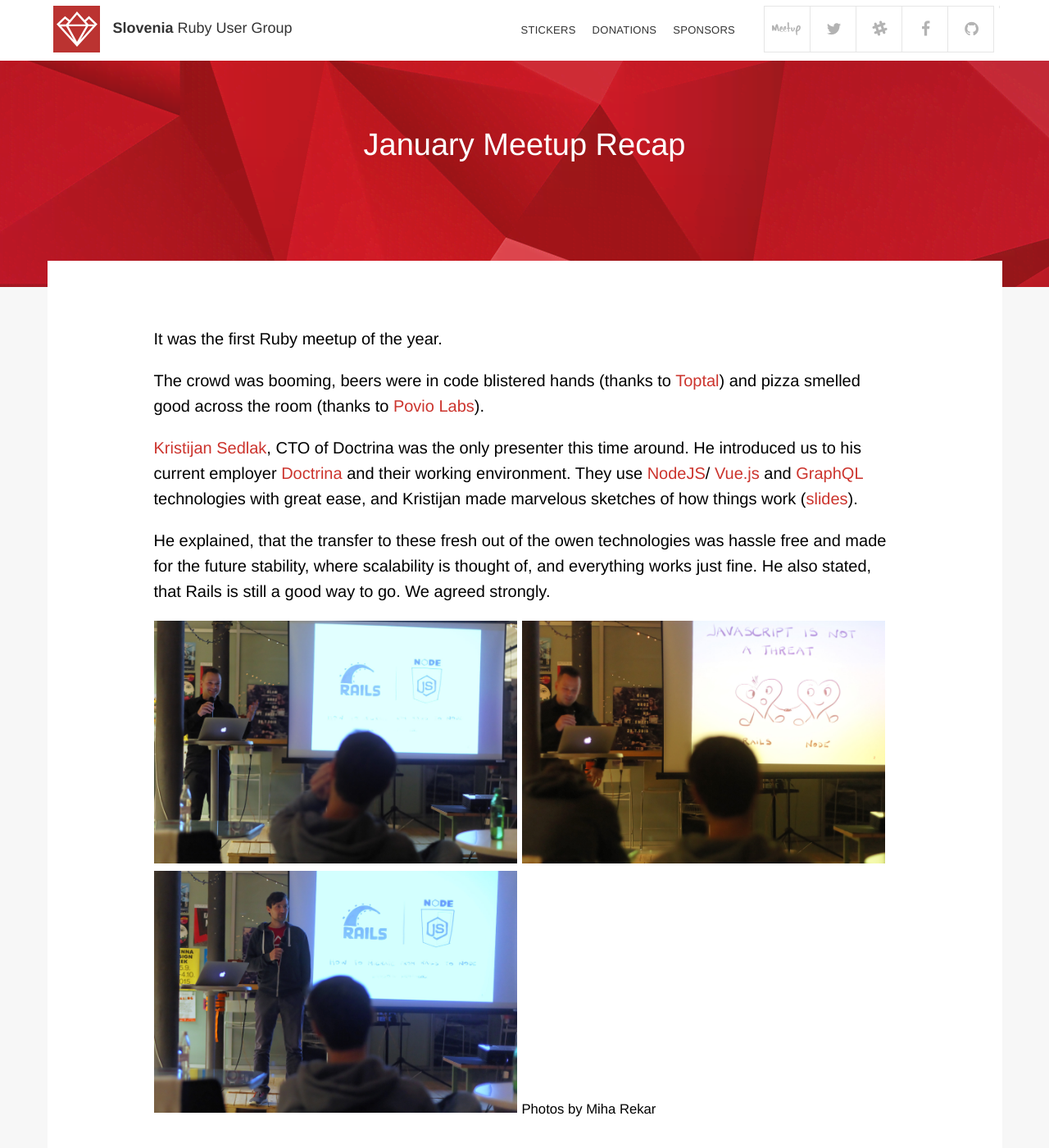
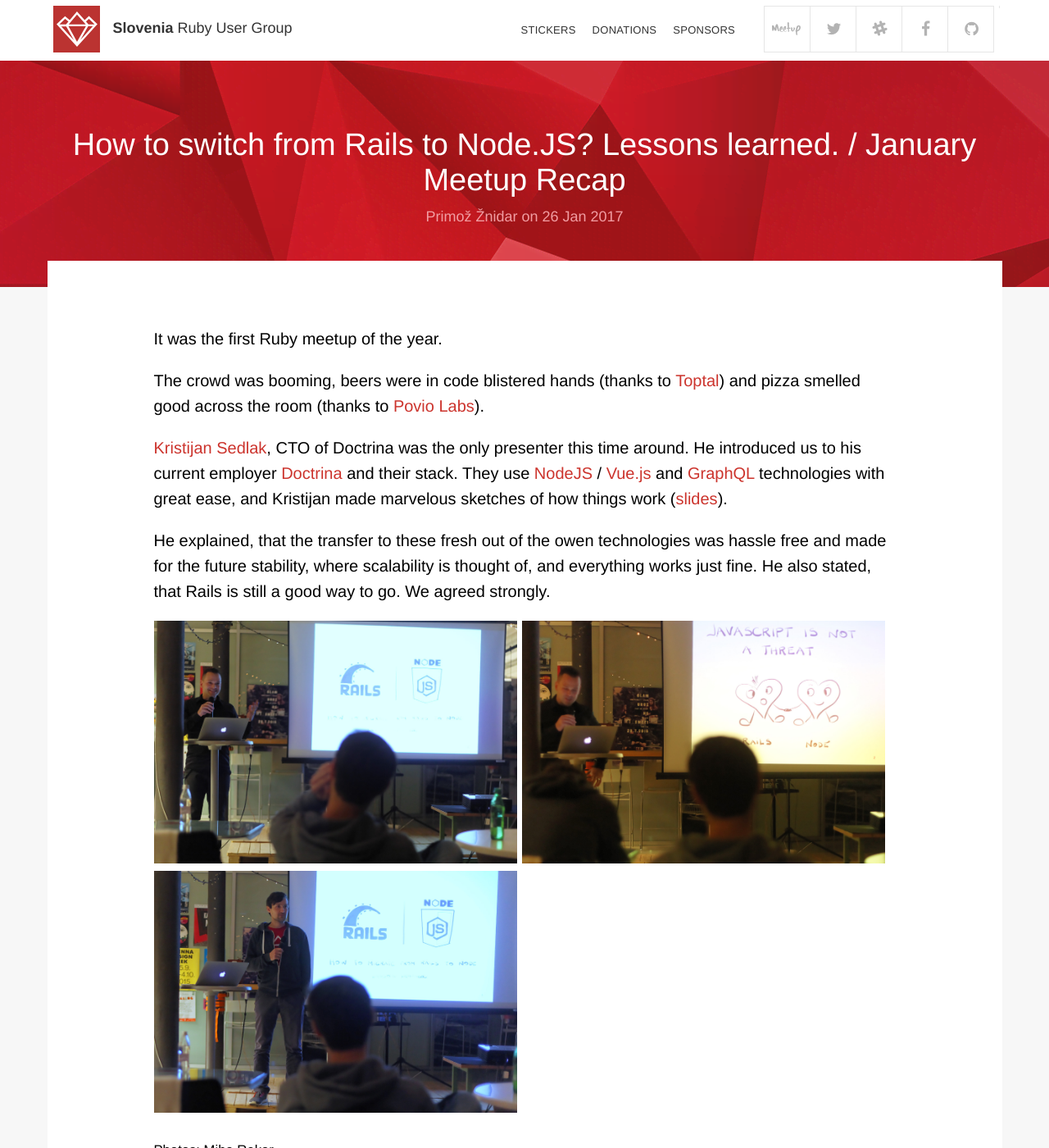
Before and after one commit to RubySlovenia/RubySlovenia.github.io, a Jekyll site: the page built from _posts/2017-01-26-january-meetup-recap.md, in a window 1280 px wide and 1400 px high. Shown: the whole window at 82% size. Built offline with Jekyll 4.4.1, drawn with Linux system fonts in a browser that asks for light colours; nearby versions of some CDN libraries; some of the changed text lies outside the part shown.

Commit message:
Mergin January recap.

```diff
--- a/_config.yml
+++ b/_config.yml
@@ -65,6 +65,10 @@
   szlend:
     name:           Simon Žlender
     url:            https://github.com/szlend
+  zprima:
+    name:           Primož Žnidar
+    url:            https://github.com/zprima
+    email:          dude@poviolabs.com
 
 paginate:         9
 
--- a/_posts/2017-01-26-january-meetup-recap.md
+++ b/_posts/2017-01-26-january-meetup-recap.md
@@ -1,16 +1,15 @@
 ---
 layout: post
-title: January Meetup Recap
-author: ghostwriter
+title: How to switch from Rails to Node.JS? Lessons learned. / January Meetup Recap
+author: zprima
 bg_photo: /assets/img/posts/2017-01-01-meetup-2.jpeg
 ---
-
 
 It was the first Ruby meetup of the year.
 
 The crowd was booming, beers were in code blistered hands (thanks to [Toptal](https://www.toptal.com/)) and pizza smelled good across the room (thanks to [Povio Labs](https://poviolabs.com)).
 
-[Kristijan Sedlak](https://twitter.com/kristijansedlak?lang=en), CTO of Doctrina was the only presenter this time around. He introduced us to his current employer [Doctrina](https://si.doctrina.biz/) and their working environment. They use [NodeJS](https://nodejs.org/en/)/ [Vue.js](https://vuejs.org/) and [GraphQL](http://graphql.org/) technologies with great ease, and Kristijan made marvelous sketches of how things work ([slides](https://drive.google.com/file/d/0Bxwzk7hUuMlXMVVHVkxWdkpzaE0/view)).
+[Kristijan Sedlak](https://twitter.com/kristijansedlak), CTO of Doctrina was the only presenter this time around. He introduced us to his current employer [Doctrina](https://si.doctrina.biz/) and their stack. They use [NodeJS](https://nodejs.org/en/) / [Vue.js](https://vuejs.org/) and [GraphQL](http://graphql.org/) technologies with great ease, and Kristijan made marvelous sketches of how things work ([slides](https://drive.google.com/file/d/0Bxwzk7hUuMlXMVVHVkxWdkpzaE0/view)).
 
 He explained, that the transfer to these fresh out of the owen technologies was hassle free and made for the future stability, where scalability is thought of, and everything works just  fine. He also stated, that Rails is still a good way to go. We agreed strongly.
 
@@ -26,6 +25,8 @@
   <a href="/assets/img/posts/2017-01-01-meetup-4.jpeg" target="_blank">
     <img src="/assets/img/posts/2017-01-01-meetup-4.jpeg" alt="Ruby meetup - January 2017">
   </a>
+</div>
 
-  <small>Photos by Miha Rekar</small>
-</div>
+<small>Photos: Miha Rekar</small>
+
+See you next time! :)
```
